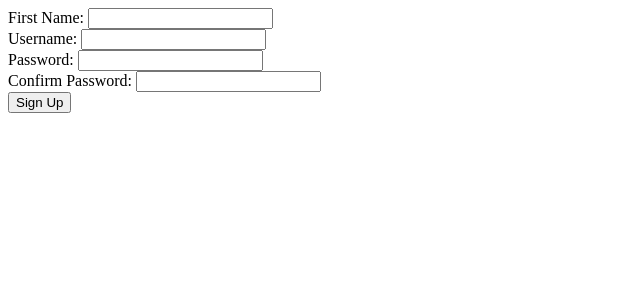
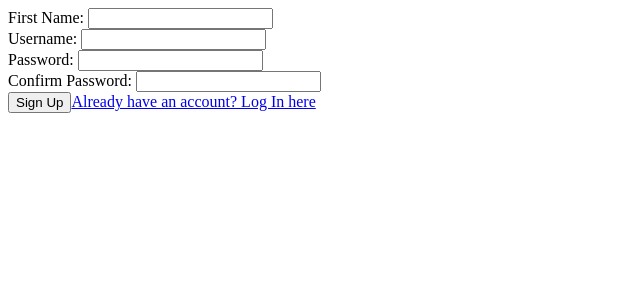
Before and after one commit to fmguerrero96/blog_client, a React (Vite) app: page /signup in a window 1280 px wide. Shown: the top 300 px of the page, without its empty margins (0-640 px from the left). Built offline with nearby package versions, Linux system fonts and the light colour scheme.

Commit message:
Create link to navigate back to login page

```diff
--- a/src/components/SignUp.jsx
+++ b/src/components/SignUp.jsx
@@ -1,3 +1,5 @@
+import { Link } from "react-router-dom";
+
 const SignUp = () => {
     return(
         <div className="signup_container">
@@ -26,6 +28,7 @@ const SignUp = () => {
 
                     <button type="submit">Sign Up</button>
 
+                    <Link className="go_to_login" to="/login">Already have an account? Log In here</Link>
                 </div>
             </form>
         </div>
```
